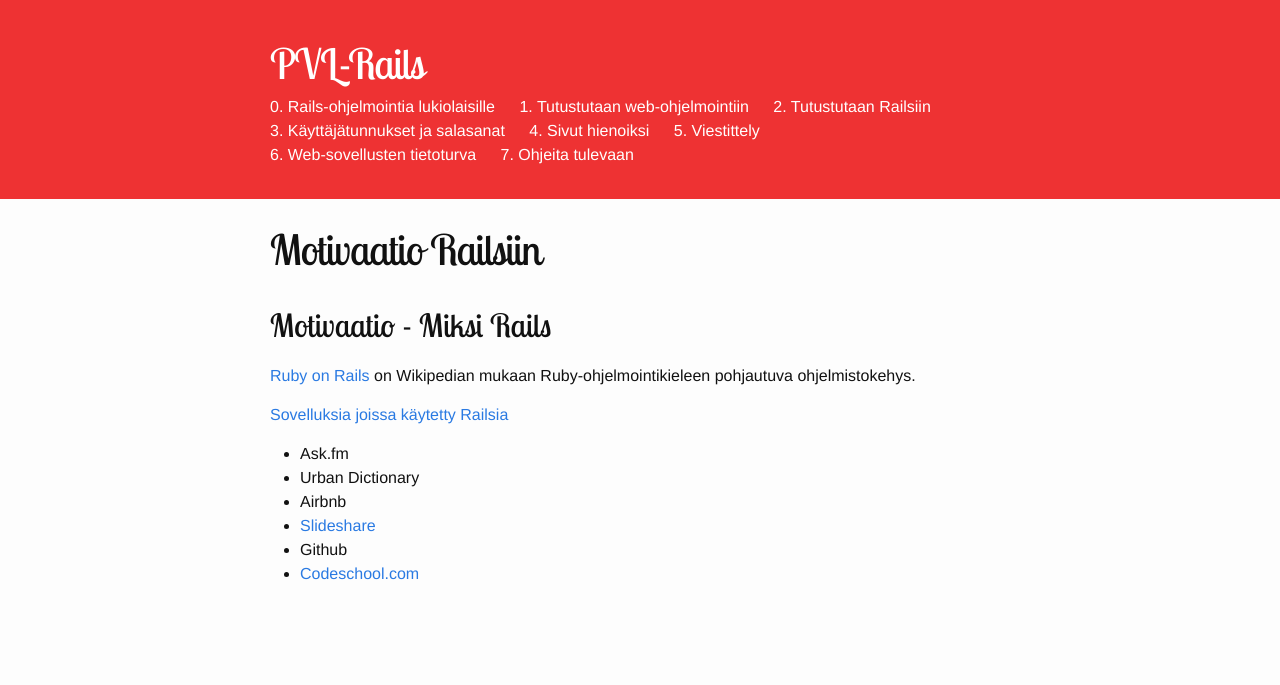
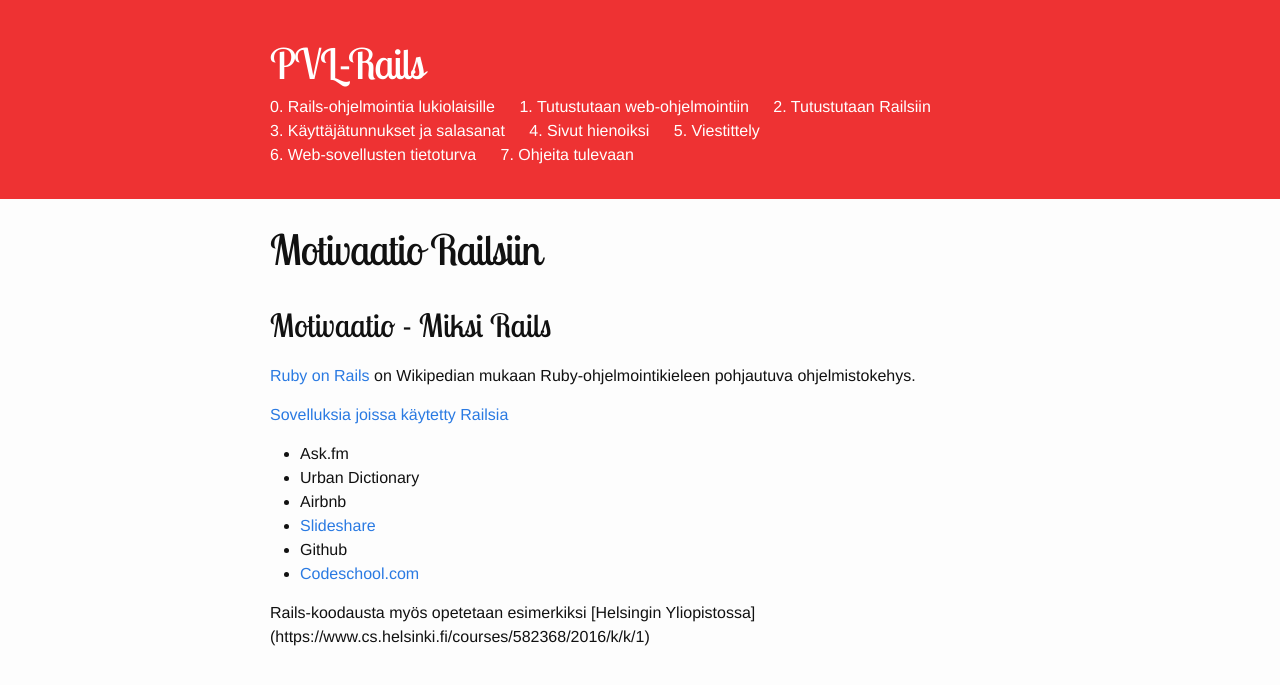
Before and after one commit to viderizer/pvl-rails.github.io, a Jekyll site: the page built from _pages/motivaatio.md, in a window 1280 px wide. Shown: the top 685 px of the page. Built offline with Jekyll 4.4.1, drawn with Linux system fonts in a browser that asks for light colours.

Commit message:
Update motivaatio.md

```diff
--- a/_pages/motivaatio.md
+++ b/_pages/motivaatio.md
@@ -16,3 +16,5 @@ permalink: /motivaatio/
 - [Slideshare](https://prograils.com/posts/top-10-famous-sites-built-with-ruby-on-rails)
 - Github
 - [Codeschool.com](https://wappalyzer.com/applications/ruby-rails)
+
+Rails-koodausta myös opetetaan esimerkiksi [Helsingin Yliopistossa] (https://www.cs.helsinki.fi/courses/582368/2016/k/k/1)
```
